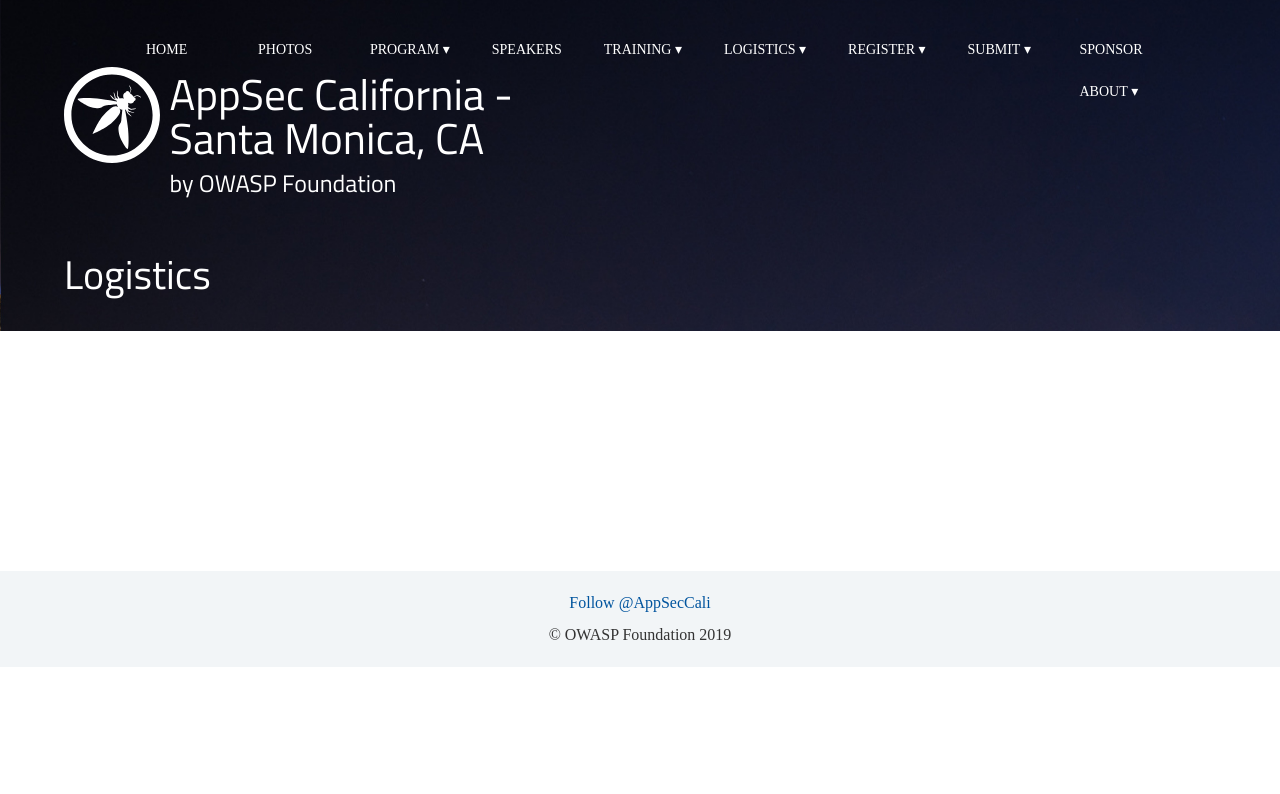
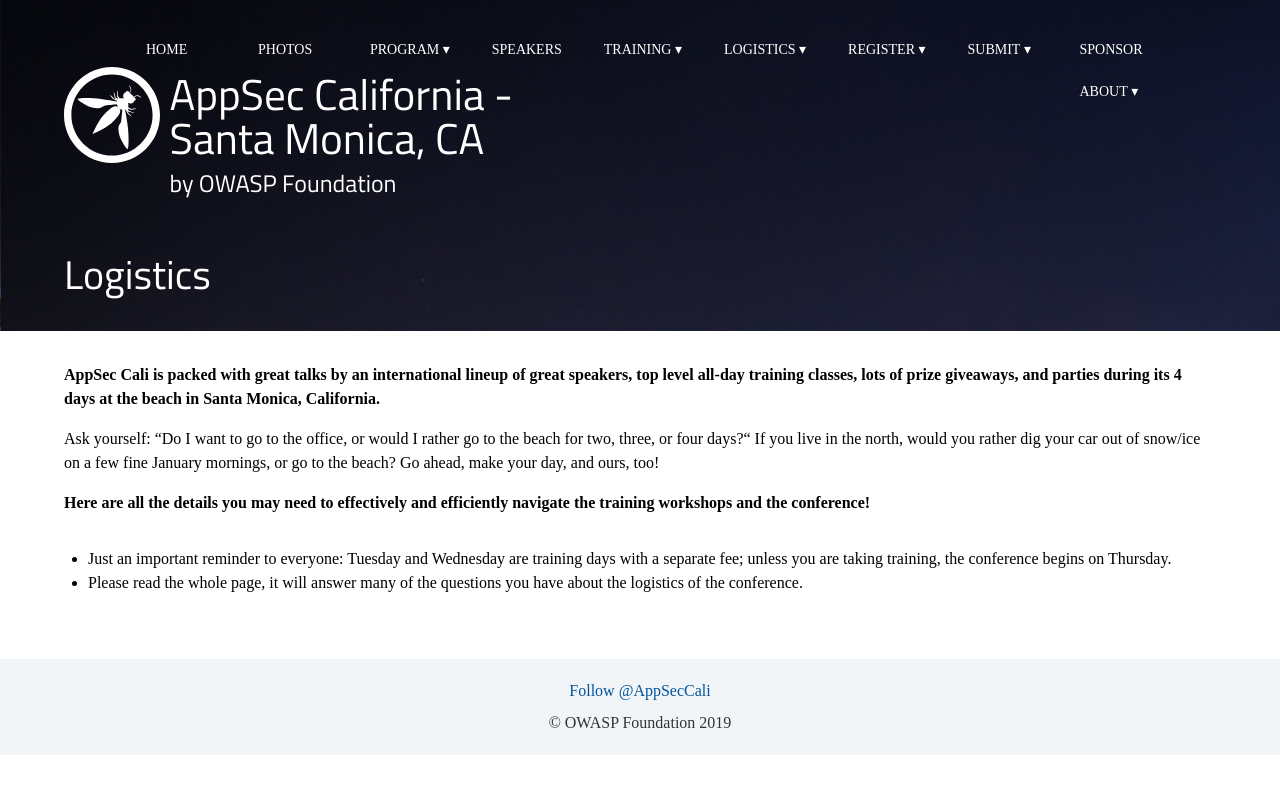
Before and after one commit to OWASP/2020-appseccalifornia, a Jekyll site: the page built from logistics/index.html, in a window 1280 px wide. Shown: the top 794 px of the page. Built offline with Jekyll 4.4.1, drawn with Linux system fonts in a browser that asks for light colours; some web fonts are replaced; comment, search, counter and statistics services are not loaded.

Commit message:
adding logistics details

```diff
--- a/logistics/index.html
+++ b/logistics/index.html
@@ -4,3 +4,15 @@
 layout: default
 
 ---
+
+<p><b>AppSec Cali is packed with great talks by an international lineup of great speakers, top level all-day training classes, lots of prize giveaways, and parties during its 4 days at the beach in Santa Monica, California.</b></p>
+<p>Ask yourself: “Do I want to go to the office, or would I rather go to the beach for two, three, or four days?“
+If you live in the north, would you rather dig your car out of snow/ice on a few fine January mornings, or go to the beach?
+Go ahead, make your day, and ours, too!</p>
+
+<p><b>Here are all the details you may need to effectively and efficiently navigate the training workshops and the conference!</b></p>
+<p><ul>
+<li>Just an important reminder to everyone: Tuesday and Wednesday are training days with a separate fee; unless you are taking training, the conference begins on Thursday.</li>
+<li>Please read the whole page, it will answer many of the questions you have about the logistics of the conference.</li>
+</ul>
+</p>
```
